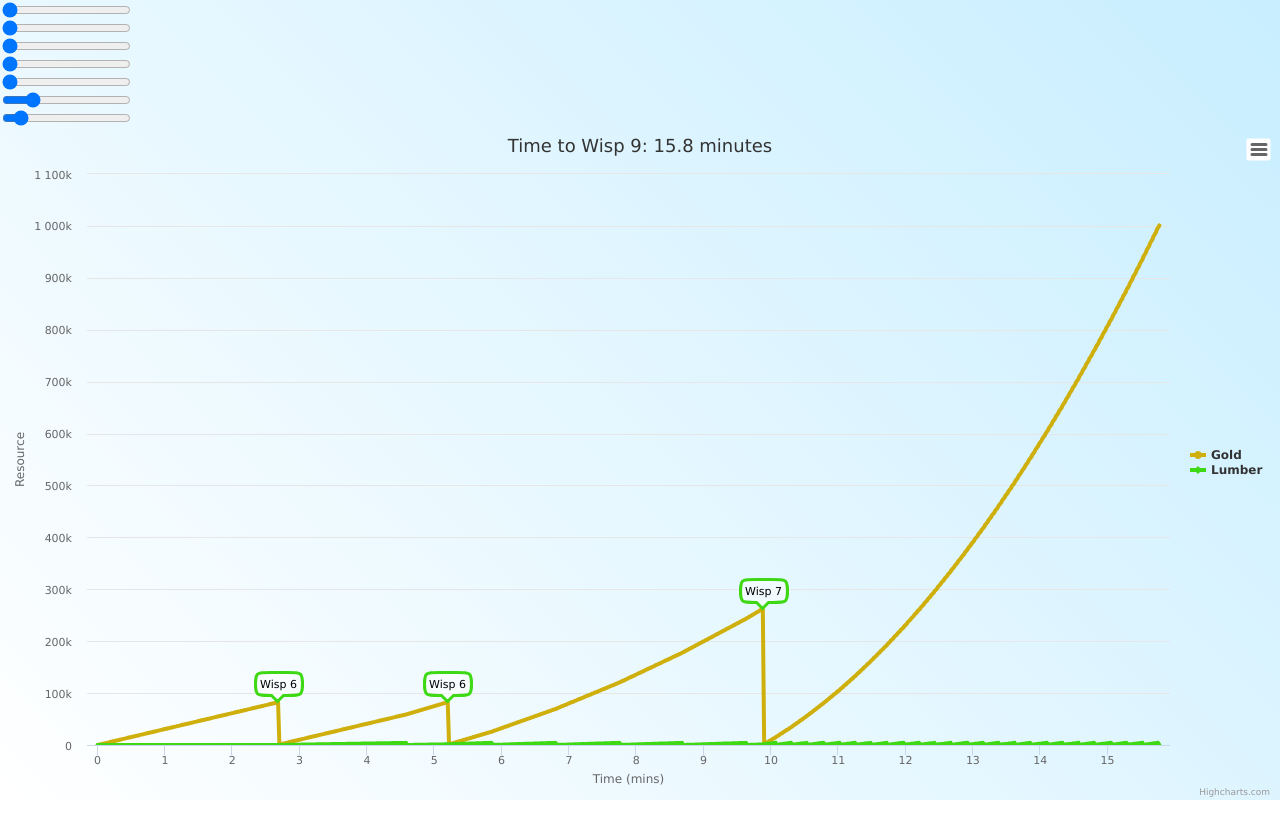
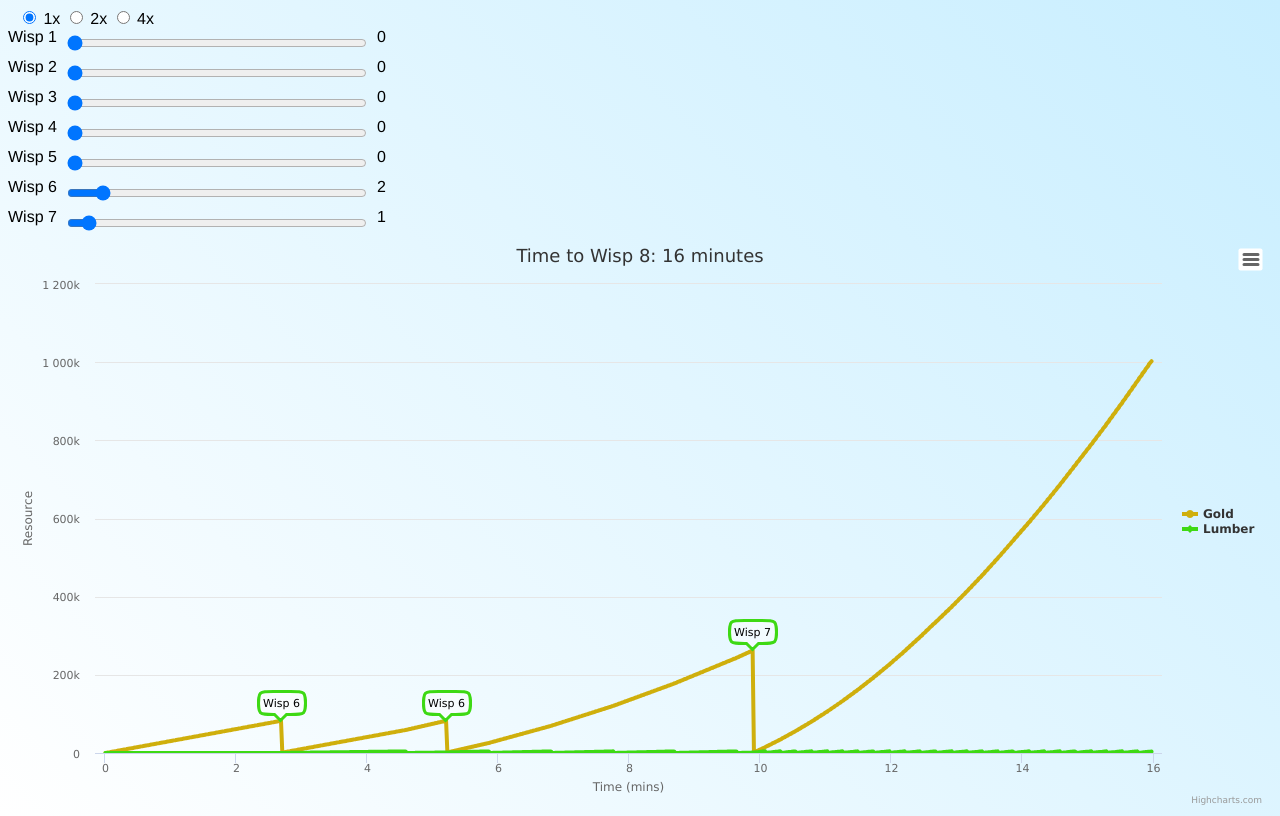
Before and after one commit to higamy/higamy.github.io, a website: page TvE/TrollvsElves.html in a window 1280 px wide. Drawn offline with nearby package versions, Linux system fonts and the light colour scheme.

Commit message:
Updated cost model.

```diff
--- a/TvE/TrollvsElves.html
+++ b/TvE/TrollvsElves.html
@@ -19,6 +19,16 @@
 <body>
     <main>
         <div id="controlsContainer">
+            <form>
+                <input type="radio" name="choice" value="1" id="1x" checked>
+                <label for="1x">1x</label>
+                <input type="radio" name="choice" value="2" id="2x">
+                <label for="2x">2x</label>
+                <input type="radio" name="choice" value="4" id="4x">
+                <label for="4x">4x</label>
+            </form>
+
+            <div id="wispContainer"></div>
 
         </div>
 
--- a/TvE/script.js
+++ b/TvE/script.js
@@ -43,52 +43,90 @@ gold_wisps = [
     }
 ]
 
-gold_mines = [
+gold_mine_config = [
     {
         'Name': 'Mine 3',
         'Count': 0,
         'Lumber': 1024,
-        'GoldGain': 32
+        'GoldGain': 32,
+        'Duration': 8 * 60
     },
     {
         'Name': 'Mine 4',
-        'Count': 2000000,
+        'Count': Infinity,
         'Lumber': 4096,
-        'GoldGain': 128
+        'GoldGain': 128,
+        'Duration': 8 * 60
     }
 ]
 
+class GoldMine {
+    Duration;
+    GoldRate;
+    constructor(goldRate, duration) {
+        this.GoldRate = goldRate;
+        this.Duration = duration;
+    }
+}
+
 let allLinkInputs = [];
+
 
 class LinkedInput {
     InputObject;
     InputRange;
+    CurrentValue;
 
     constructor(inputObj) {
+        const container = document.createElement('div');
+
+        const curVal = document.createElement('span');
+
         let inputRange = document.createElement('input');
-        inputRange.setAttribute("max", "10");
+        inputRange.setAttribute("max", "20");
         inputRange.setAttribute("min", "0");
         inputRange.setAttribute("value", inputObj["Count"].toString());
         inputRange.setAttribute("type", "range");
-        controlsContainer.appendChild(inputRange);
 
+        const label = document.createElement('label');
+        label.innerHTML = inputObj["Name"];
+
+        container.appendChild(label);
+        container.appendChild(inputRange);
+        container.appendChild(curVal);
+        container.classList.add("inputContainer");
+
+
+        wispContainer.appendChild(container);
 
 
         allLinkInputs.push(this);
 
+        // Assign properties
+        this.CurrentValue = curVal;
         this.InputObject = inputObj;
         this.InputRange = inputRange;
 
+        this.UpdateLabelValue();
+
         inputRange.addEventListener("input", () => {
+
+            this.UpdateLabelValue()
             updateAllInputs();
             calculateData();
         })
+    }
+
+    UpdateLabelValue() {
+        this.CurrentValue.innerHTML = this.InputRange.value;
     }
 
     SetValueFromRange() {
         this.InputObject['Count'] = this.InputRange.value;
     }
 }
+
+
 
 function updateAllInputs() {
     for (let linkedInput of allLinkInputs) {
@@ -97,6 +135,9 @@ function updateAllInputs() {
 }
 
 let controlsContainer = document.getElementById('controlsContainer');
+let wispContainer = document.getElementById('wispContainer');
+
+
 // Set up the sliders
 for (let wisp of gold_wisps) {
     new LinkedInput(wisp)
@@ -194,15 +235,7 @@ let options = {
 
 let chart = Highcharts.chart('imageContainer', options)
 
-// Set the height to be full screen
-var body = document.body,
-    html = document.documentElement;
 
-let height = Math.max(body.scrollHeight, body.offsetHeight,
-    html.clientHeight, html.scrollHeight, html.offsetHeight);
-height = height - controlsContainer.scrollHeight;
-
-chart.setSize(null, height)
 
 let x_series;
 
@@ -213,8 +246,8 @@ function zip(arrays) {
 }
 
 function calculateData() {
+    let allGoldMines = [];
     targetGold = 999999
-    goldGain = 512
     LumberGain = 0
 
     gold = 0
@@ -228,6 +261,11 @@ function calculateData() {
     goldTarget = 999999
 
     labels = []
+
+    // Extract the multiplier
+    const multiplier = parseInt(document.querySelector('input[type="radio"]:checked').value);
+
+    let goldGainPassive = 512 * multiplier;
 
     while (gold < goldTarget) {
 
@@ -249,19 +287,37 @@ function calculateData() {
                 // Perform calculations
                 gold = gold - wisp['Gold']
                 wisp['Count'] = wisp['Count'] - 1
-                LumberGain = LumberGain + wisp['LumberGain']
+                LumberGain = LumberGain + wisp['LumberGain'] * multiplier
             }
 
         }
 
 
-        for (let mine of gold_mines) {
-            if ((mine['Count'] > 0) & (Lumber > mine['Lumber'])) {
+        for (let mine_config of gold_mine_config) {
+            if ((mine_config['Count'] > 0) & (Lumber > mine_config['Lumber'])) {
+                let goldMine = new GoldMine(mine_config['GoldGain'], mine_config['Duration']);
+                allGoldMines.push(goldMine);
+
                 // Perform calculations
-                Lumber = Lumber - mine['Lumber']
-                mine['Count'] = mine['Count'] - 1
-                goldGain = goldGain + mine['GoldGain']
+                Lumber = Lumber - mine_config['Lumber']
+                mine_config['Count'] = mine_config['Count'] - 1
+                //goldGain = goldGain + mine_config['GoldGain']
             }
+        }
+
+        let goldGain = goldGainPassive
+
+        for (let mine of allGoldMines) {
+            goldGain = goldGain + mine.GoldRate * multiplier;
+            mine.Duration = mine.Duration - 1 * multiplier;
+
+            // Expire mines when run out of time
+            if (mine.Duration < 0) {
+                allGoldMines = allGoldMines.filter(function (item) {
+                    return item !== mine
+                })
+            }
+
         }
 
 
@@ -299,7 +355,7 @@ function calculateData() {
             data: zip([timeVals, lumberVals])
         }]
         , title: {
-            text: `Time to Wisp 9: ${Math.round(10 * time / 60) / 10} minutes`
+            text: `Time to Wisp 8: ${Math.round(10 * time / 60) / 10} minutes`
         },
         annotations: [{
             draggable: '',
@@ -320,6 +376,30 @@ function calculateData() {
 updateAllInputs();
 calculateData();
 
+const allRadios = document.querySelectorAll("input[type='radio'")
+for (let radioInput of allRadios) {
+    radioInput.addEventListener('change', () => {
+        updateAllInputs();
+        calculateData();
+    })
+}
+
+setChartSize = function () {
+
+    let height = Math.max(body.scrollHeight, body.offsetHeight,
+        html.clientHeight, html.scrollHeight, html.offsetHeight);
+    height = height - controlsContainer.scrollHeight;
+    height = Math.min(height, 800); // Cap the size
+
+    chart.setSize(null, height)
+}
+window.onresize = setChartSize;
+
+
+// Set the height to be full screen
+var body = document.body,
+    html = document.documentElement;
+setChartSize();
 
 //print(f"Time to reach {goldTarget} gold: {round(timeVals[-1],1)}")
 
--- a/TvE/styles.css
+++ b/TvE/styles.css
@@ -1,17 +1,36 @@
-input{
-    display: block;
-}
 
 body{
     background: linear-gradient(45deg, rgb(255, 255, 255) 0%, rgb(200, 238, 255) 100%);
+    font-family: "sohne-var","Helvetica Neue","Arial","sans-serif"
 }
 
 main, body {
-    margin:0px;
     height: 100%;
     display: flex;
     flex-direction: column;
-    overflow: hidden;
+}
+
+input[type=range], form{
+    flex-grow: 1;
+    max-width: 300px;
+    min-width: 200px;
+    margin: 0px 10px;
+}
+
+.inputContainer{
+    vertical-align: middle;
+    height: 30px;
+    display: flex;
+}
+
+.wispContainer{
+    align-items:center;
+}
+
+#controlsContainer{
+    display: flex;
+    flex-wrap:wrap;
+    flex-direction: column;
 }
 
 .highcharts-figure, .highcharts-data-table table {
```
